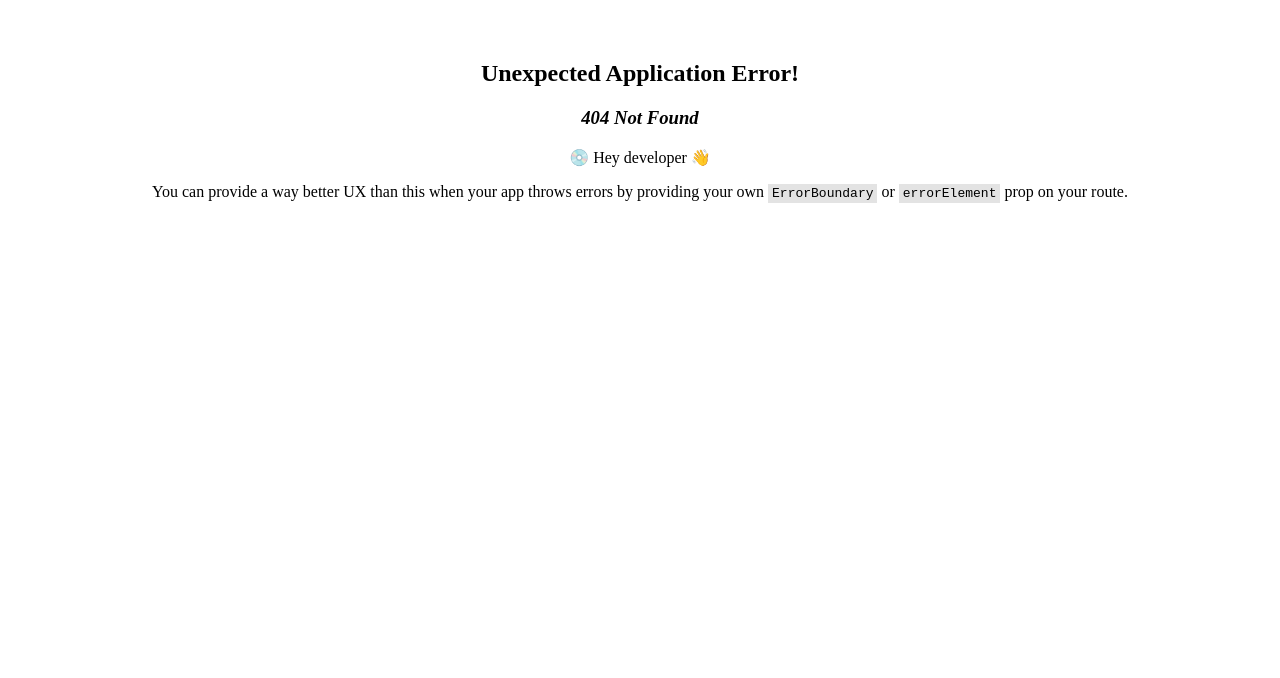
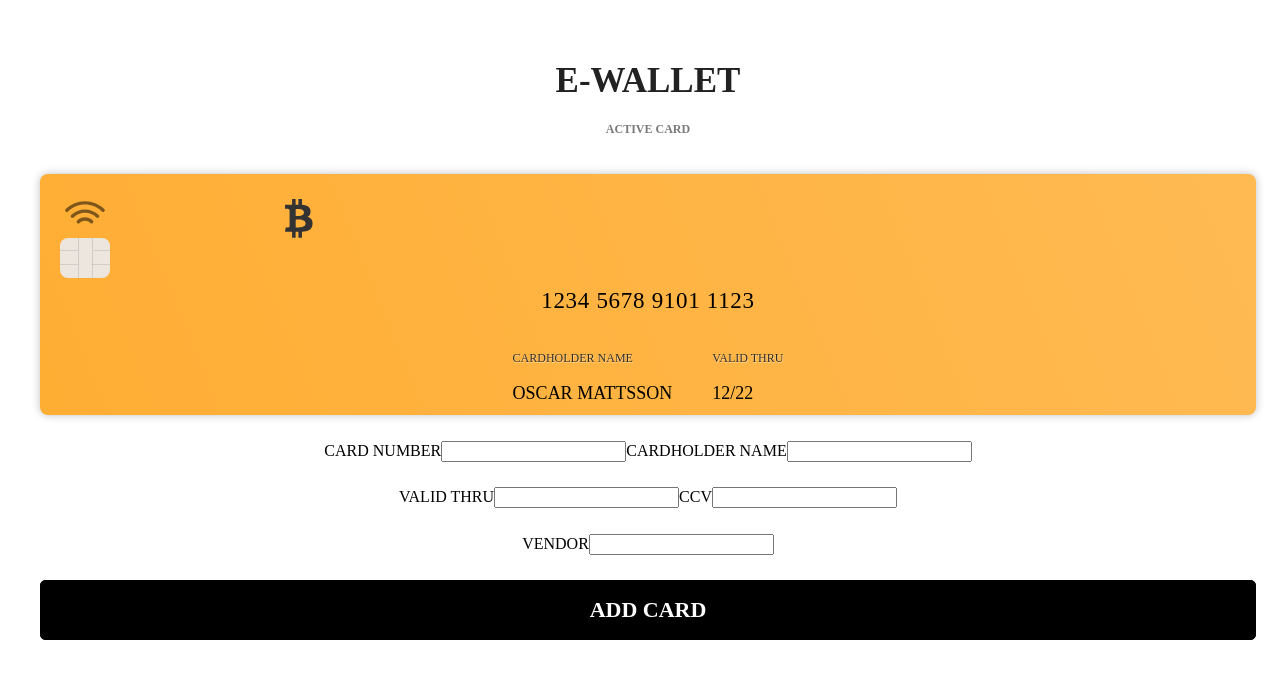
Before and after one commit to Oscar-Mattsson-790/e-wallet, a React (Vite) app in the folder e-wallet/: page /addcard in a window 1280 px wide. Before the commit this address had no page. Shown: the top 678 px of the page. Built offline with nearby package versions, Linux system fonts and the light colour scheme.

Commit message:
Complete

```diff
--- a/e-wallet/src/components/AddCard/AddCard.css
+++ b/e-wallet/src/components/AddCard/AddCard.css
@@ -0,0 +1,22 @@
+.addCard {
+  width: 100%;
+  height: 600px;
+  display: flex;
+  flex-direction: column;
+  justify-content: space-between;
+}
+
+.addCard-btn {
+  width: 100%;
+  height: 60px;
+  border-radius: 5px;
+  border: 1px solid #000000;
+  color: black;
+  font-style: normal;
+  font-weight: 700;
+  font-family: "PT Mono";
+  font-size: 22px;
+  line-height: 25px;
+  background-color: black;
+  color: white;
+}
--- a/e-wallet/src/components/AddCard/AddCard.jsx
+++ b/e-wallet/src/components/AddCard/AddCard.jsx
@@ -0,0 +1,39 @@
+import Card from "../Card/Card";
+import Top from "../Top/Top";
+import "./AddCard.css";
+
+export default function AddCard() {
+  return (
+    <div className="addCard">
+      <Top />
+      <Card />
+      <div>
+        <form>
+          <label>
+            <span>CARD NUMBER</span>
+            <input />
+            <span>CARDHOLDER NAME</span>
+            <input />
+          </label>
+        </form>
+      </div>
+      <div>
+        <form>
+          <label>
+            <span>VALID THRU</span>
+            <input />
+            <span>CCV</span>
+            <input />
+          </label>
+        </form>
+      </div>
+      <form>
+        <label>
+          <span>VENDOR</span>
+          <input />
+        </label>
+      </form>
+      <button className="addCard-btn">ADD CARD</button>
+    </div>
+  );
+}
--- a/e-wallet/src/components/Card/Card.css
+++ b/e-wallet/src/components/Card/Card.css
@@ -0,0 +1,87 @@
+@import url("https://fonts.googleapis.com/css2?family=Anton&display=swap");
+
+.card {
+  position: relative;
+  display: flex;
+  flex-direction: column;
+  justify-content: center;
+  height: 241px;
+  width: 100%;
+  background: linear-gradient(
+      248.04deg,
+      rgba(255, 255, 255, 0.15) 0%,
+      rgba(255, 255, 255, 0) 99.07%
+    ),
+    #ffae34;
+  box-shadow: 0px 0px 8px rgba(0, 0, 0, 0.25);
+  border-radius: 8px;
+}
+
+.card-header {
+  display: flex;
+  justify-content: space-between;
+  padding: 12px;
+  width: 100%;
+  margin-bottom: 70px;
+}
+
+.chip {
+  position: absolute;
+  width: 50px;
+  left: 20px;
+  top: 20px;
+}
+
+.bitcoin {
+  position: absolute;
+  left: 245px;
+  top: 25px;
+}
+
+.card-numbers {
+  font-family: "PT Mono";
+  font-style: normal;
+  font-weight: 400;
+  font-size: 23px;
+  line-height: 32px;
+  letter-spacing: 0.03em;
+}
+
+.wrapper {
+  display: flex;
+  justify-content: center;
+  height: 200px;
+}
+
+.card-container {
+  display: flex;
+  justify-content: space-between;
+  text-align: start;
+}
+
+.container-name {
+  margin-right: 20px;
+}
+
+.container-number {
+  margin-left: 20px;
+}
+
+.card-informtion {
+  font-family: "PT Mono";
+  font-style: normal;
+  font-weight: 400;
+  font-size: 12px;
+  line-height: 13px;
+  color: rgba(0, 0, 0, 0.8);
+  text-shadow: -0.5px -0.5px 0px rgba(255, 255, 255, 0.25),
+    0.5px 0.5px 0px rgba(255, 255, 255, 0.5);
+}
+
+.card-information-second {
+  font-family: "PT Mono";
+  font-style: normal;
+  font-weight: 400;
+  font-size: 18px;
+  line-height: 20px;
+}
--- a/e-wallet/src/components/Card/Card.jsx
+++ b/e-wallet/src/components/Card/Card.jsx
@@ -1,10 +1,26 @@
-import React from "react";
+import "./Card.css";
+import chipDark from "../../assets/chip-dark.svg";
+import bitcoin from "../../assets/vendor-bitcoin.svg";
 
 export default function Card() {
   return (
     <div className="card">
-      <div>
-        <img src="/src/assets/chip-dark-svg" />
+      <div className="card-header">
+        <img className="chip" src={chipDark} alt="chip" />
+        <img className="bitcoin" src={bitcoin} alt="bitcoin" />
+      </div>
+      <p className="card-numbers">1234 5678 9101 1123</p>
+      <div className="wrapper">
+        <div className="card-container">
+          <div className="container-name">
+            <p className="card-informtion">CARDHOLDER NAME</p>
+            <p className="card-information-second">OSCAR MATTSSON</p>
+          </div>
+          <div className="container-number">
+            <p className="card-informtion">VALID THRU</p>
+            <p className="card-information-second">12/22</p>
+          </div>
+        </div>
       </div>
     </div>
   );
--- a/e-wallet/src/components/Home/Home.css
+++ b/e-wallet/src/components/Home/Home.css
@@ -1,4 +1,11 @@
 @import url("https://fonts.googleapis.com/css2?family=Anton&display=swap");
+
+@media screen and (min-width: 768px) {
+  body {
+    width: 100%;
+    height: 80%;
+  }
+}
 
 .home {
   width: 100%;
--- a/e-wallet/src/main.jsx
+++ b/e-wallet/src/main.jsx
@@ -3,11 +3,16 @@ import ReactDOM from "react-dom/client";
 import App from "./App";
 import "./index.css";
 import { createBrowserRouter, RouterProvider } from "react-router-dom";
+import AddCard from "./components/AddCard/AddCard";
 
 const router = createBrowserRouter([
   {
     path: "/home",
     element: <App />,
+  },
+  {
+    path: "/addcard",
+    element: <AddCard />,
   },
 ]);
 
```
